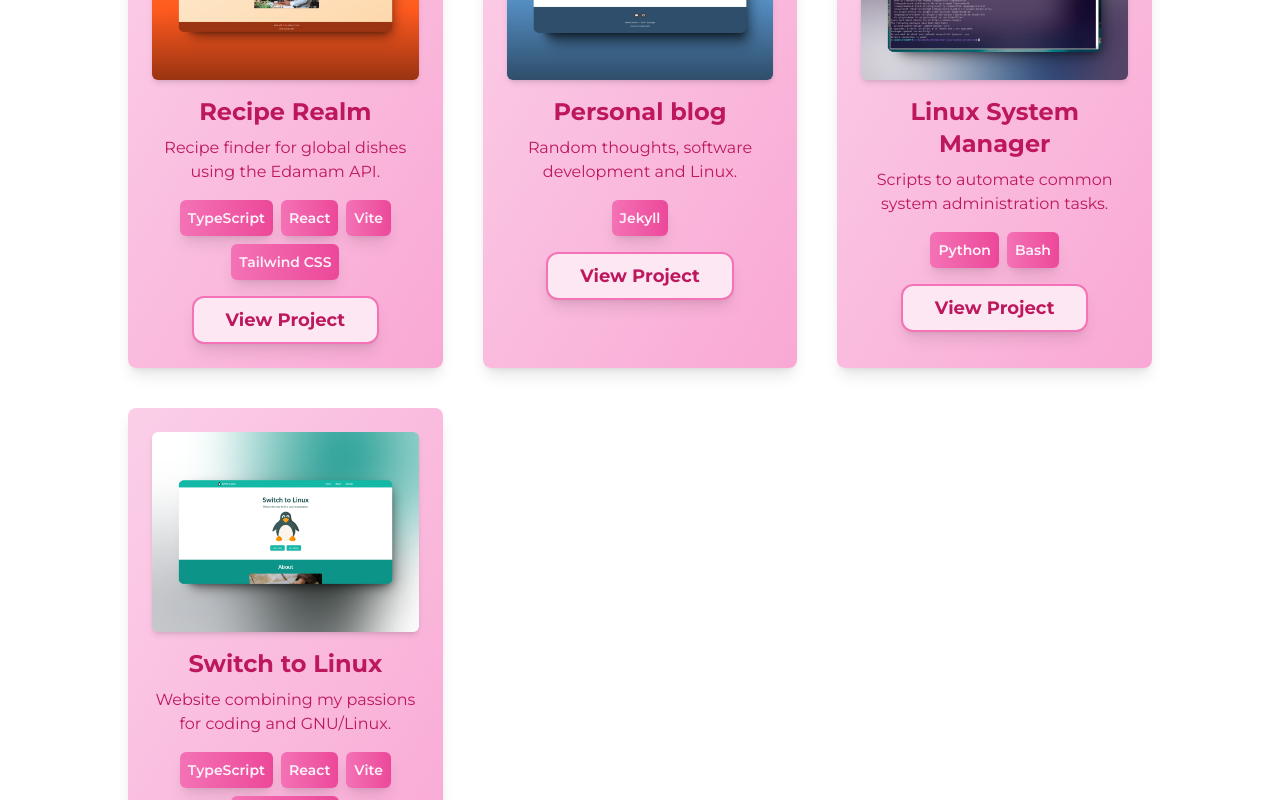
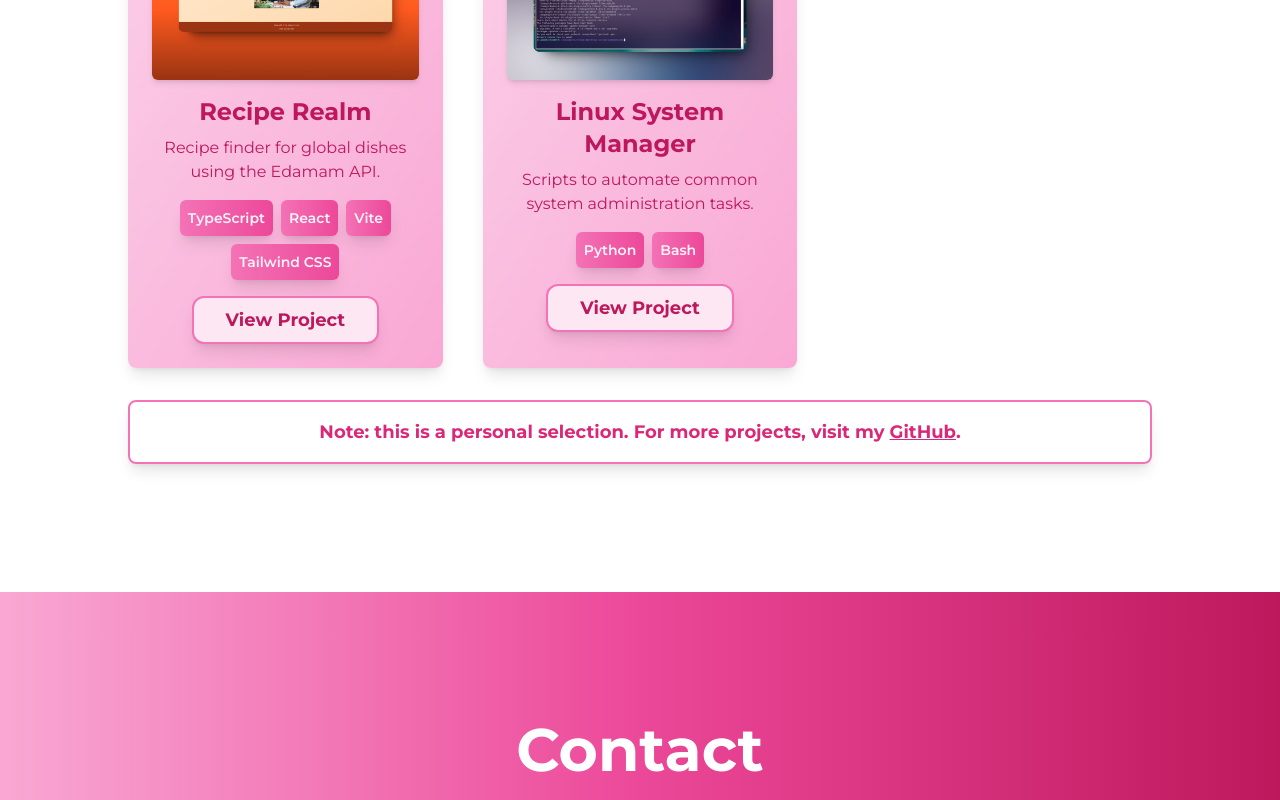
Before and after one commit to aronmilenait/portfolio, a Next.js app in the folder portfolio/: page / in a window 1280 px wide. Shown: the part 3940-4740 px from the top of the page. Built offline with nearby package versions, Linux system fonts and the light colour scheme.

Commit message:
Remove unnecesary project.

```diff
--- a/portfolio/src/data/projectsData.ts
+++ b/portfolio/src/data/projectsData.ts
@@ -47,15 +47,6 @@ export const projectsData: Project[] = [
     height: 300,
   },
   {
-    name: "Personal blog",
-    description: "Random thoughts, software development and Linux.",
-    technologies: ["Jekyll"],
-    url: "https://aronmilenait.github.io/",
-    image: "/personal-blog.webp",
-    width: 500,
-    height: 300,
-  },
-  {
     name: "Linux System Manager",
     description: "Scripts to automate common system administration tasks.",
     technologies: ["Python", "Bash"],
@@ -64,13 +55,4 @@ export const projectsData: Project[] = [
     width: 500,
     height: 300,
   },
-  {
-    name: "Switch to Linux",
-    description: "Website combining my passions for coding and GNU/Linux.",
-    technologies: ["TypeScript", "React", "Vite", "Tailwind CSS"],
-    url: "https://switchtolinux.vercel.app/",
-    image: "/switch-to-linux.webp",
-    width: 500,
-    height: 300,
-  },
 ];
```
